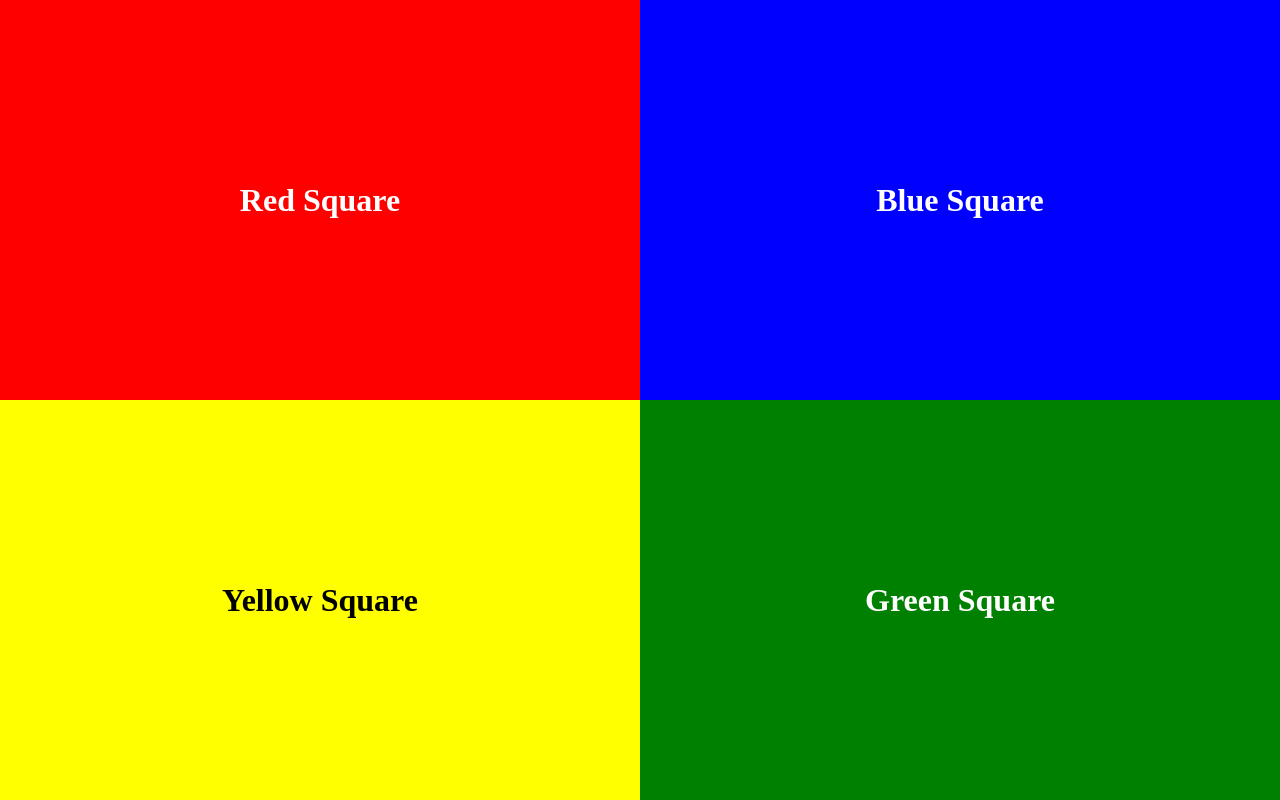
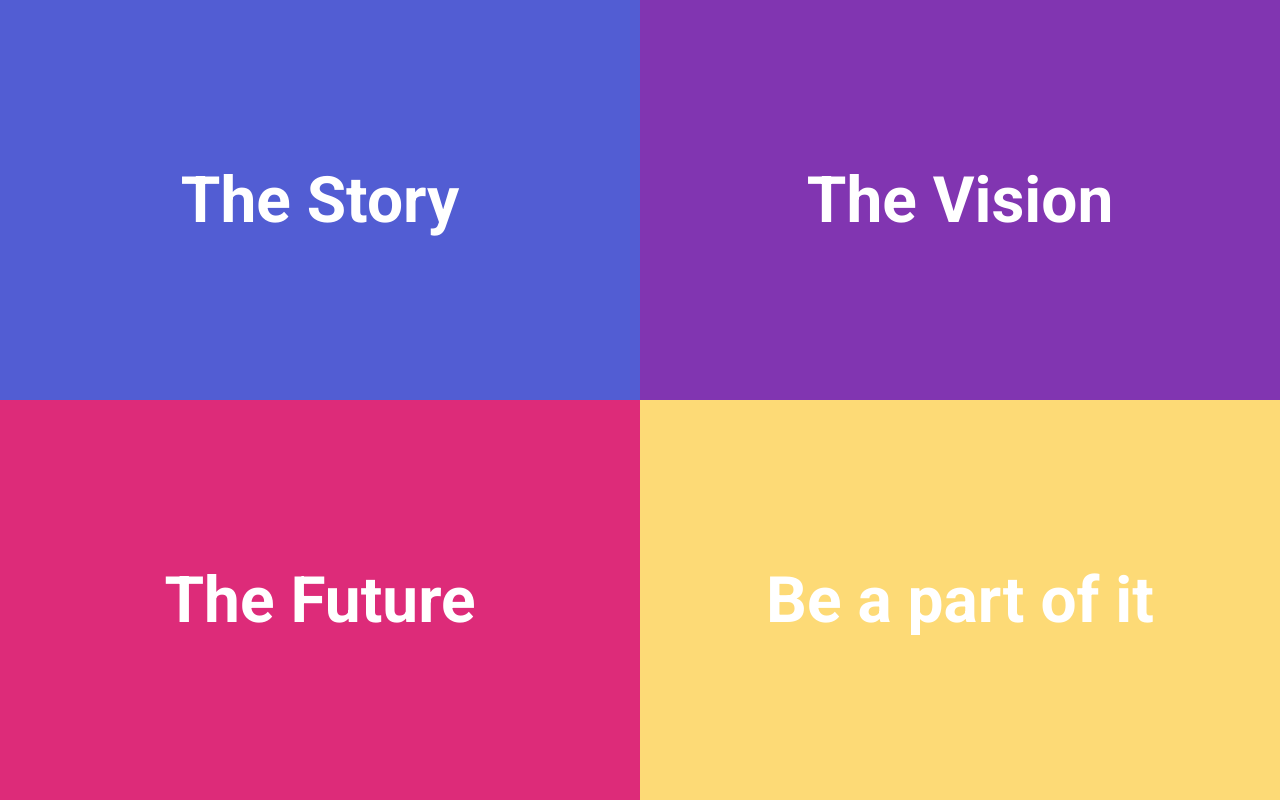
Before and after one commit to alexpopa2402/New-Museum, a plain HTML site: page index.html in a window 1280 px wide. Drawn offline with Linux system fonts and the light colour scheme.

Commit message:
style enhancement

```diff
--- a/index.html
+++ b/index.html
@@ -3,22 +3,24 @@
 <head>
   <meta charset="UTF-8">
   <meta name="viewport" content="width=device-width, initial-scale=1.0">
-  <title>4Squares Webpage</title>
+  <title>New Museum</title>
   <link rel="stylesheet" href="style.css">
+  <link href="https://fonts.googleapis.com/css2?family=Roboto:wght@400;700&display=swap" rel="stylesheet">
+
 </head>
 <body>
   <div class="container">
     <div class="square" id="section1">
-      <h1>Red Square</h1>
+      <p>The Story</p>
     </div>
     <div class="square" id="section2">
-      <h1>Blue Square</h1>
+      <p>The Vision</p>
     </div>
     <div class="square" id="section3">
-      <h1>Yellow Square</h1>
+      <p>The Future</p>
     </div>
     <div class="square" id="section4">
-      <h1>Green Square</h1>
+      <p>Be a part of it</p>
     </div>
   </div>
 </body>
--- a/style.css
+++ b/style.css
@@ -1,18 +1,39 @@
+/* Box sizing rules */
+*,
+*::before,
+*::after {
+    box-sizing: border-box;
+    /*   outline: 1px solid lime;  */
+}
+
+* {
+    margin: 0;
+}
+
 /* Reset default margin and padding */
-body, html {
+body,
+html {
     margin: 0;
     padding: 0;
     height: 100%;
     display: flex;
     justify-content: center;
     align-items: center;
+    font-family: 'Roboto', sans-serif;
+    /* Set Roboto as the default font */
+    overflow: hidden;
+    /* Prevent scrollbars from appearing */
+    font-weight: bold;
 }
+
 
 /* Container holding all 4 sections */
 .container {
     display: grid;
-    grid-template-columns: 50% 50%; /* 2 columns */
-    grid-template-rows: 50% 50%; /* 2 rows */
+    grid-template-columns: 50% 50%;
+    /* 2 columns */
+    grid-template-rows: 50% 50%;
+    /* 2 rows */
     width: 100vw;
     height: 100vh;
 }
@@ -23,23 +44,70 @@ body, html {
     justify-content: center;
     align-items: center;
     text-align: center;
-    color: white; /* Text color */
+    color: white;
+    /* Text color */
+}
+
+.square p {
+    font-size: clamp(2rem, 5vw, 7rem);
+    /* Minimum 2rem, maximum 7rem, scales with 5% of viewport width */
+    white-space: nowrap;
+    /* Prevent text wrapping */
 }
 
 /* Section-specific background colors */
 #section1 {
-    background-color: red;
+    background-color: #525dd3;
 }
 
 #section2 {
-    background-color: blue;
+    background-color: #8135b1;
 }
 
 #section3 {
-    background-color: yellow;
-    color: black; /* Change text color for better readability */
+    background-color: #dd2b79;
 }
 
 #section4 {
-    background-color: green;
+    background-color: #fdda76;
 }
+
+/* Add fade-in animation */
+@keyframes fadeIn {
+    from {
+        opacity: 0;
+    }
+    to {
+        opacity: 1;
+    }
+}
+
+.square p {
+    opacity: 0; /* Start with invisible text */
+    transition: opacity 1s ease-in-out; /* Smooth transition for opacity */
+}
+
+/* Apply fade-in animation to each section's text */
+#section1 p {
+    animation: fadeIn 1s ease-in-out;
+    animation-delay: 0s; /* No delay for the first section */
+    animation-fill-mode: forwards; /* Keep the final state after animation */
+}
+
+#section2 p {
+    animation: fadeIn 1s ease-in-out;
+    animation-delay: 1s; /* 1-second delay for the second section */
+    animation-fill-mode: forwards;
+}
+
+#section3 p {
+    animation: fadeIn 1s ease-in-out;
+    animation-delay: 2s; /* 2-second delay for the third section */
+    animation-fill-mode: forwards;
+}
+
+#section4 p {
+    animation: fadeIn 1s ease-in-out;
+    animation-delay: 3s; /* 3-second delay for the fourth section */
+    animation-fill-mode: forwards;
+}
```
Lines whose indentation alone changed are shown as unchanged.
